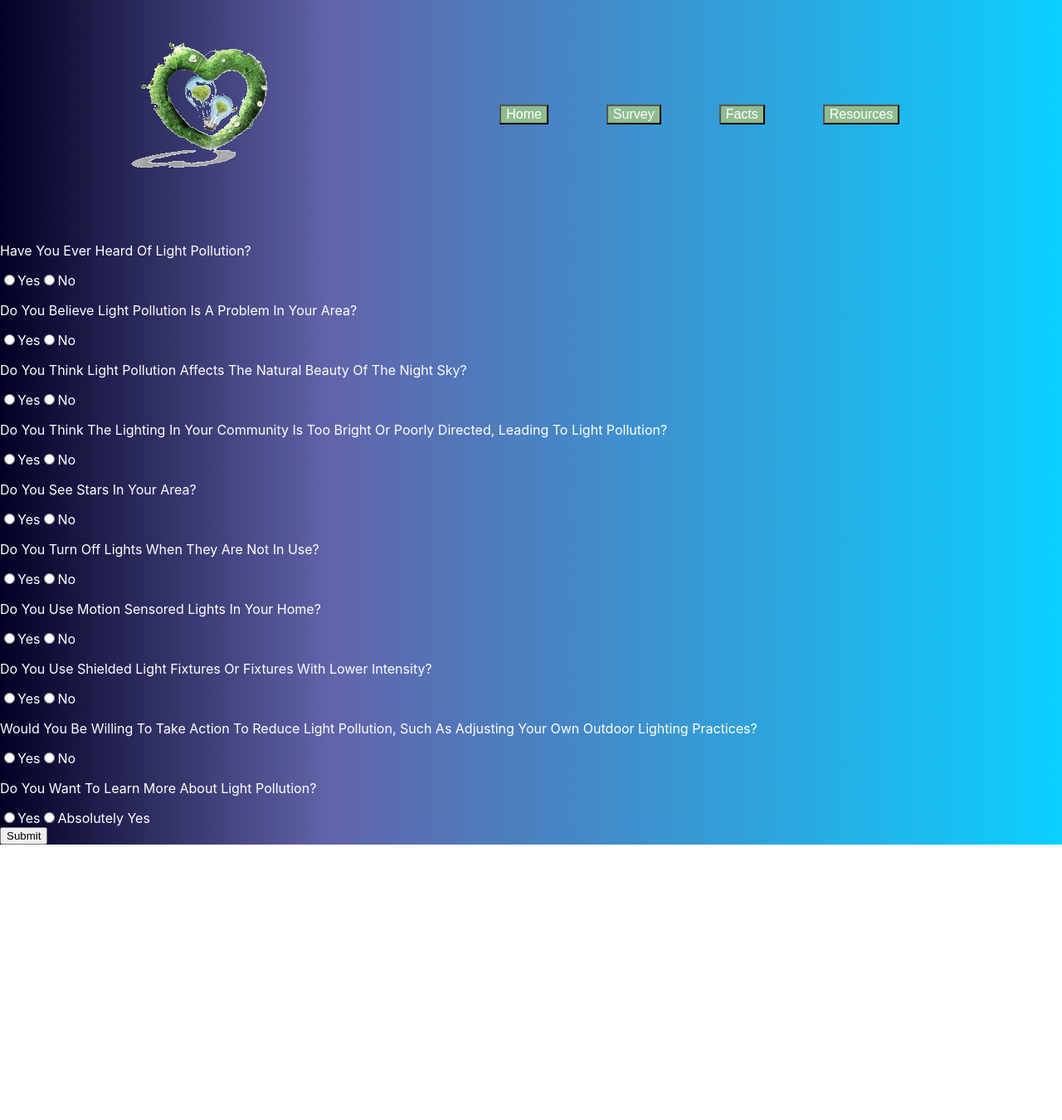
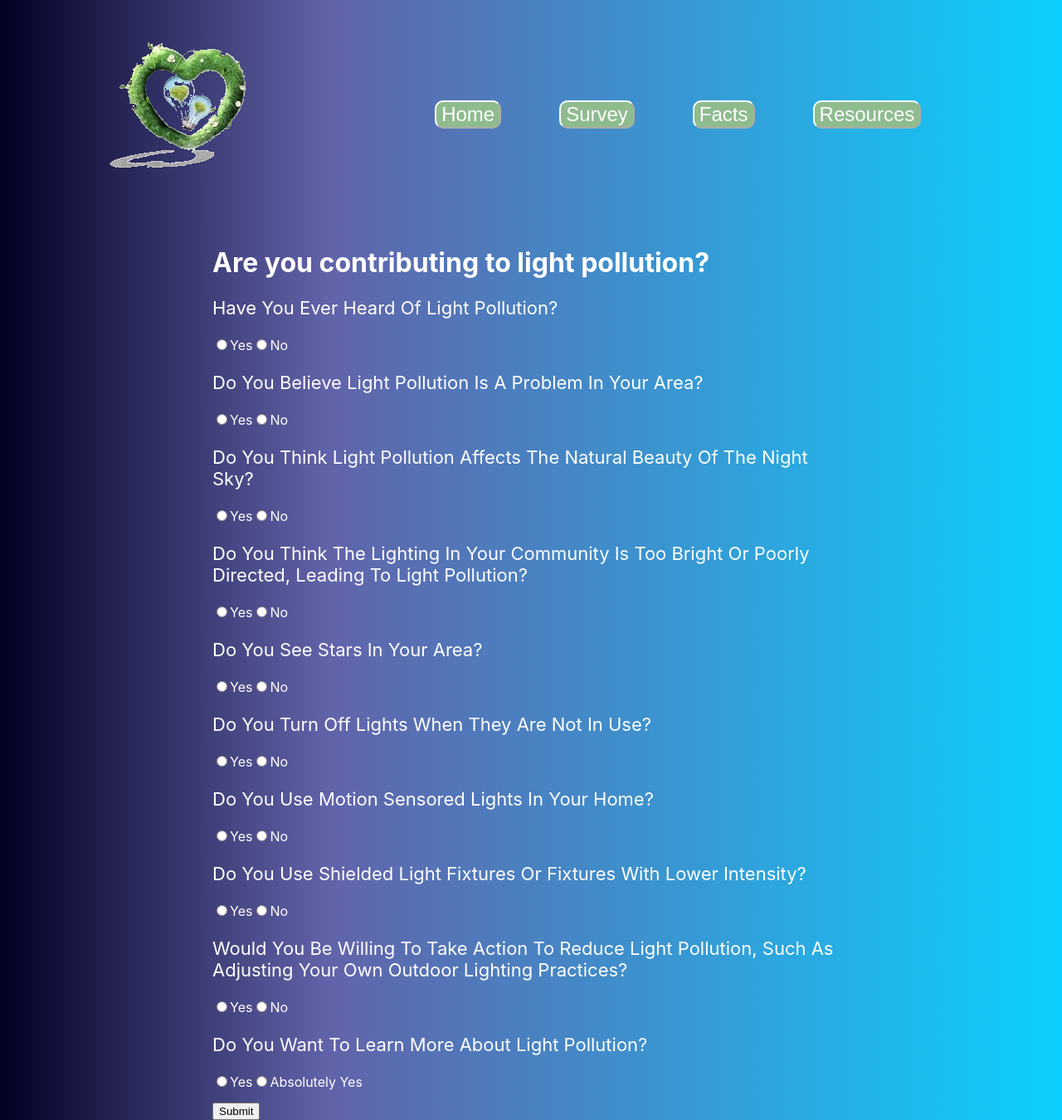
Before and after one commit to Tech-Kat/Climate-Hackathon, a React (Create React App) app: page /survey in a window 1280 px wide. Shown: the whole page at 83% size. Before the commit the page ends 1018 px from the top, so only its background shows below. Built offline with nearby package versions, Linux system fonts and the light colour scheme.

Commit message:
finally-pt2

```diff
--- a/src/App.css
+++ b/src/App.css
@@ -15,21 +15,27 @@ justify-content: space-around;
 }
 
 .nav-btn{
+  border-radius: 10px;
+  font-size: 13px;
+  border-color: white;
   margin-right: 70px;
   background-color: darkseagreen;
-}
+ }
 
 .nav-link{
   text-decoration: none;
-  font-size: larger;
+  font-size: x-large;
   color: white
 
 }
 
 .home-nav-btn{
   text-decoration: none;
-  font-size: larger;
-  margin-top: 30%;
+  font-size: x-large;
+  margin-top: 5%;
+  border-radius: 10px;
+  font-size: 13px;
+  background-color: darkseagreen;
 
 }
 
@@ -37,11 +43,13 @@ justify-content: space-around;
   align-items: center;
   text-decoration: none;
   font-size: x-large;
+  color: white;
 }
+
 .Grid{
   display: grid;
 grid-template-columns: 25% 50% 25%;
-padding-bottom: 50%;
+padding-bottom: 5%;
 }
 
 .Column{
@@ -68,6 +76,21 @@ color:white;
   font-size: 22px;
  }
 
+ .centered{
+  margin:0 auto;
+ }
+ .a-center{
+  align-content: center;
+ }
+ form p {
+  font-size: 22px;
+ }
+
+ .m-top{
+  margin-top: 15px;
+ }
+
+
 @keyframes App-logo-spin {
   from {
     transform: rotate(0deg);
--- a/src/Pages/Resources.jsx
+++ b/src/Pages/Resources.jsx
@@ -2,7 +2,8 @@ import React from 'react'
 
 const Resources = () => {
   return (
-    <div>
+    <div className='default-grid a-center'>
+    <div className='column-2 centered'>
       <h1>Resources</h1>
       <h2>Light Pollution Is Completely Reversible!</h2>
       <img src='https://www.noaa.gov/sites/default/files/styles/landscape_width_1275/public/legacy/image/2019/Jun/Dollhouse%20Rock%2C%20Canyonlands%20National%20Park_lg2.jpg' alt='night sky before light pollution' width="400px" height="200px"/>
@@ -48,6 +49,7 @@ const Resources = () => {
   </p>
   <p><a href='https://www.astronomerswithoutborders.org/get-involved/support-us' target="#">https://www.astronomerswithoutborders.org/get-involved/support-us</a></p>
     </div>
+    </div>
   )
 }
 
--- a/src/Pages/Survey.jsx
+++ b/src/Pages/Survey.jsx
@@ -27,7 +27,9 @@ const Survey = () => {
   }
 
   return (
-    <div>
+    <div className="default-grid">
+      <div className="column-2 centered">
+        <h1>Are you contributing to light pollution?</h1>
       <form onSubmit={(e) => handleSubmit(e)}>
         <p>Have You Ever Heard Of Light Pollution?</p>
         <input
@@ -231,9 +233,10 @@ const Survey = () => {
         <label for="q10n">Absolutely Yes</label>
 
         <div>
-          <button type="submit">Submit</button>
+          <button type="submit" className="m-top">Submit</button>
         </div>
       </form>
+    </div>
     </div>
   );
 };
```
Also changed, not shown: src/Pages/Facts.jsx (+1 -1 lines).
